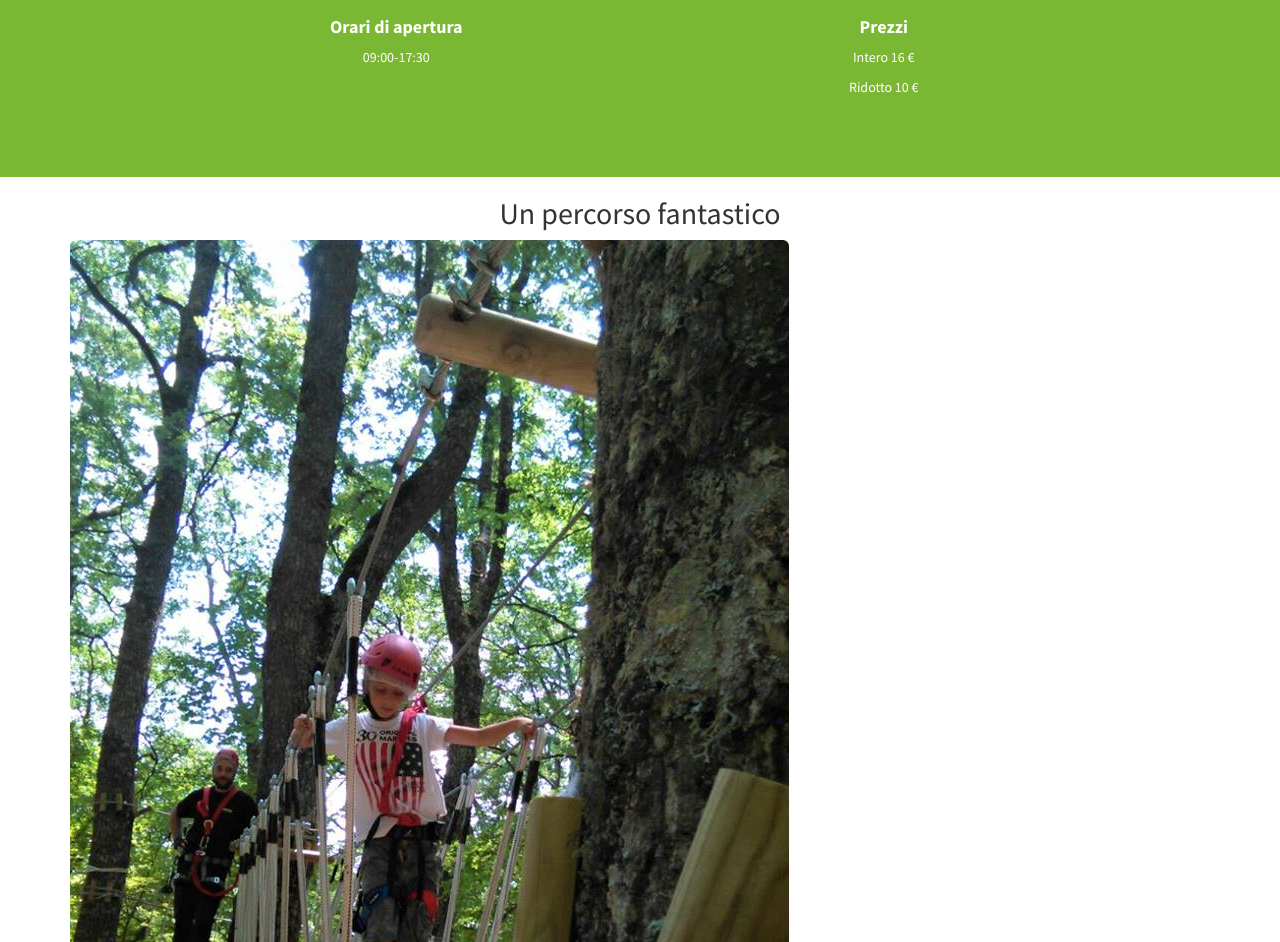
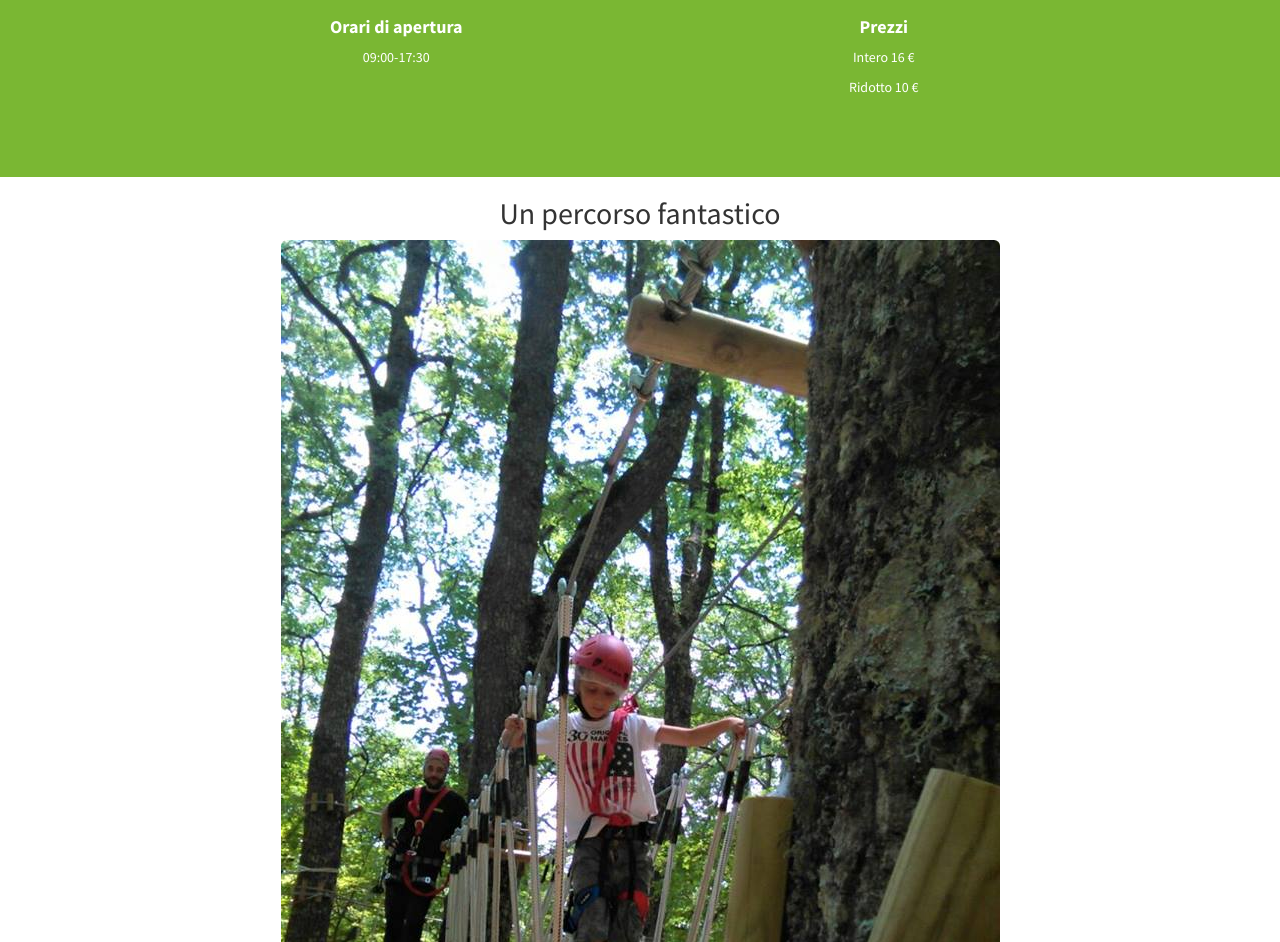
Before and after one commit to plataciland/plataciland.github.io, a Jekyll site: the page built from index.html, in a window 1280 px wide. Shown: the part 1663-2605 px from the top of the page. Built offline with Jekyll 4.4.1, drawn with Linux system fonts in a browser that asks for light colours; nearby versions of some CDN libraries.

Commit message:
Update carousel.html

```diff
--- a/_includes/carousel.html
+++ b/_includes/carousel.html
@@ -4,9 +4,9 @@
       <div class="col-lg-12 text-center">
         <h2>Un percorso fantastico</h2>
         <div class="responsive">
-          <div><img src="img/portfolio-1.jpg" border="0" class="img-responsive img-rounded"></div>
-          <div><img src="img/portfolio-2.jpg" border="0" class="img-responsive img-rounded"></div>
-          <div><img src="img/portfolio-3.jpg" border="0" class="img-responsive img-rounded"></div>
+          <div><img src="img/portfolio-1.jpg" border="0" class="img-responsive img-rounded center-block"></div>
+          <div><img src="img/portfolio-2.jpg" border="0" class="img-responsive img-rounded center-block"></div>
+          <div><img src="img/portfolio-3.jpg" border="0" class="img-responsive img-rounded center-block"></div>
         </div>
       </div>
     </div>
```
